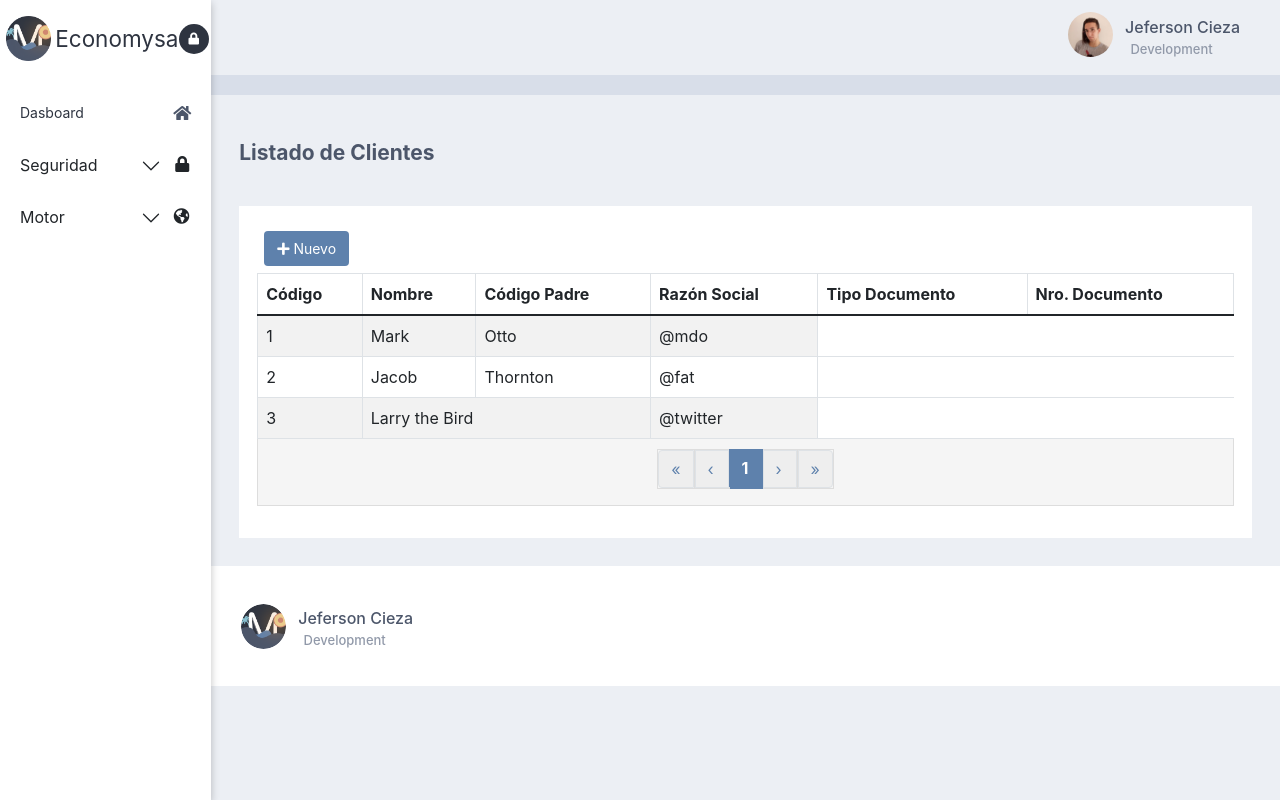
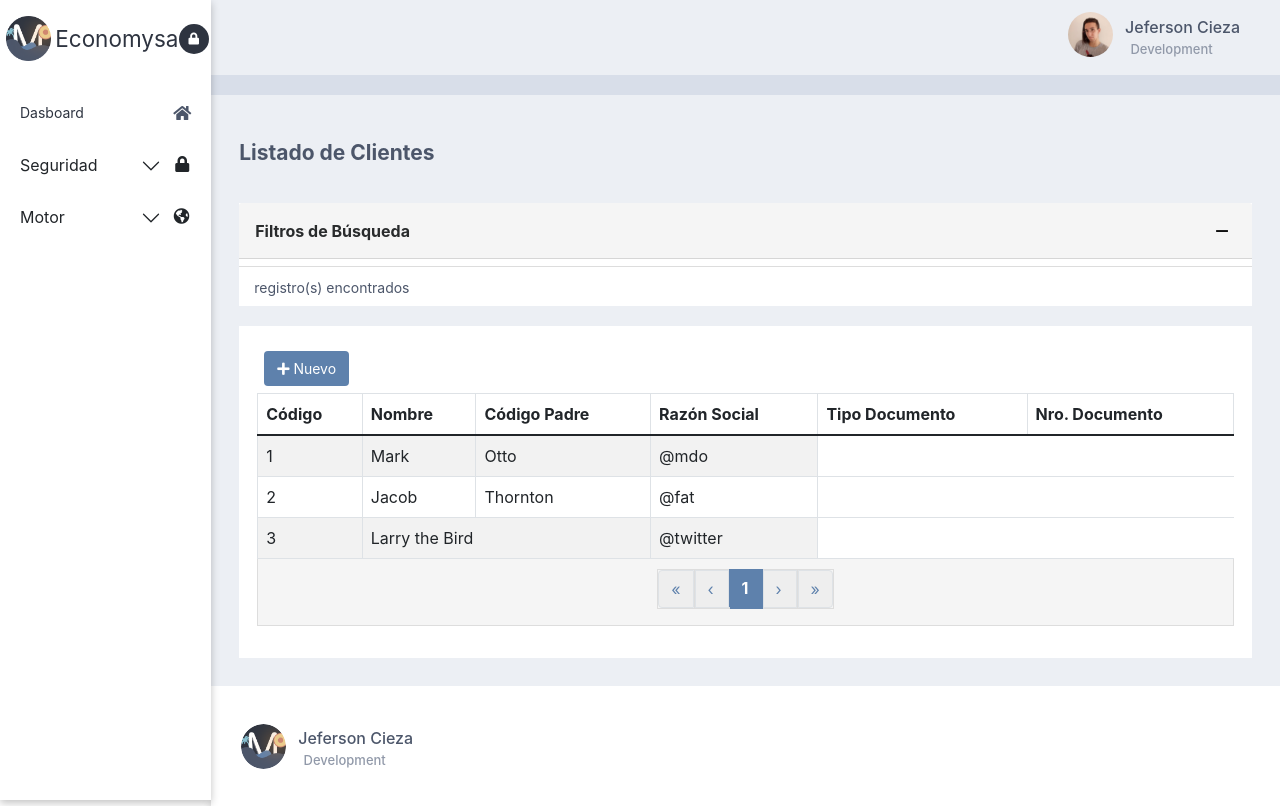
Before and after one commit to Linkhub-git/economysa-motor-front, a React (Create React App) app: page /motor/1 in a window 1280 px wide. Built offline with nearby package versions, Linux system fonts and the light colour scheme.

Commit message:
Added the toggle in Motor's File

```diff
--- a/src/components/Motor/Motor.js
+++ b/src/components/Motor/Motor.js
@@ -55,7 +55,15 @@ function Motor() {
             <section className='infoListadoUsuarioContainer'>
                 <h2>{tituloMotor.titulo}</h2>
                 <div className='filtradoBusquedaContainer'>
+                    <Accordion defaultActiveKey="0">
+                        <Accordion.Item eventKey="0">
+                            <Accordion.Header>Filtros de Búsqueda</Accordion.Header>
+                                <Accordion.Body>
 
+                                  <p className='textRegistrosEncontrados'>registro(s) encontrados</p>
+                                </Accordion.Body>
+                        </Accordion.Item>
+                    </Accordion>
                   </div>
             </section>
         </div>
```
